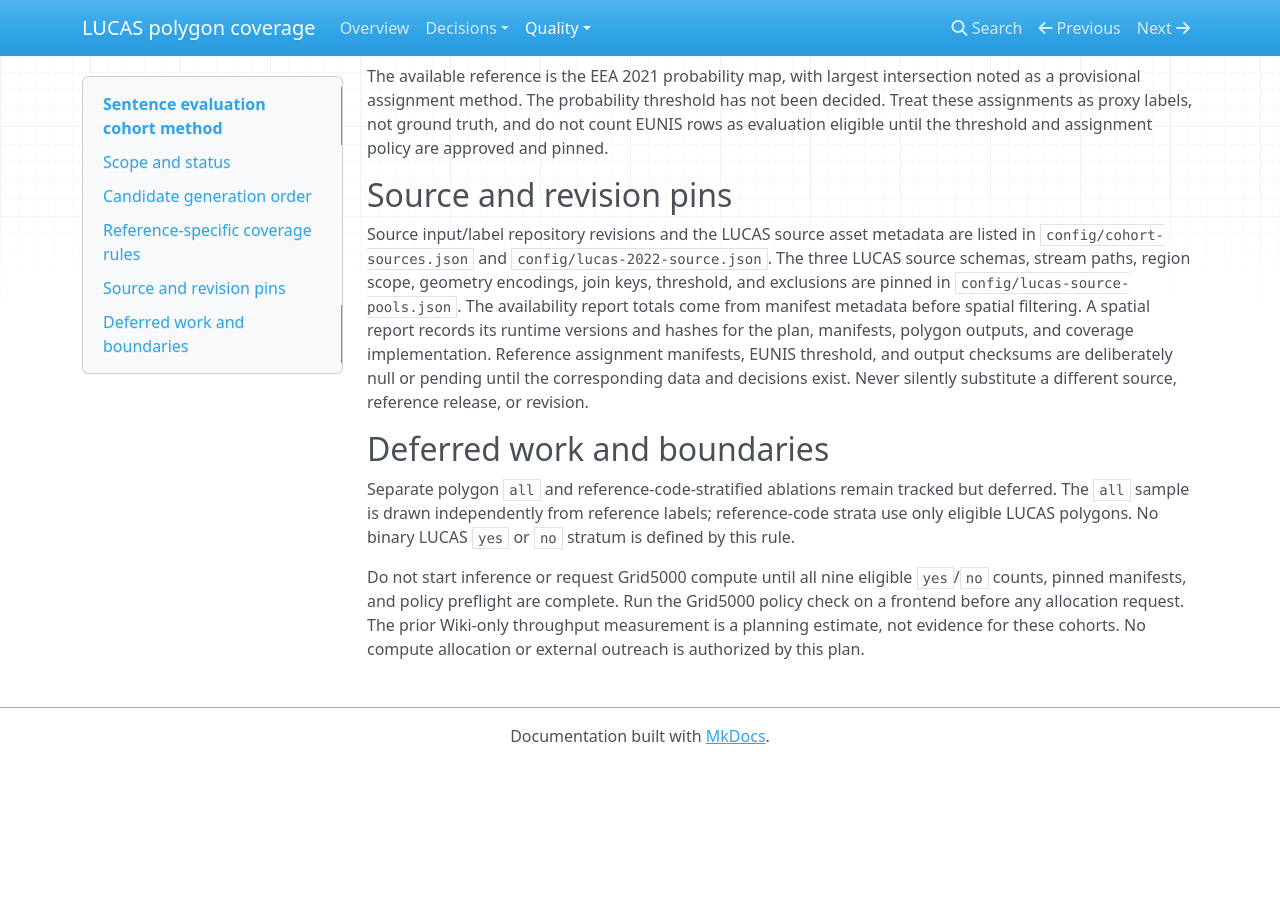
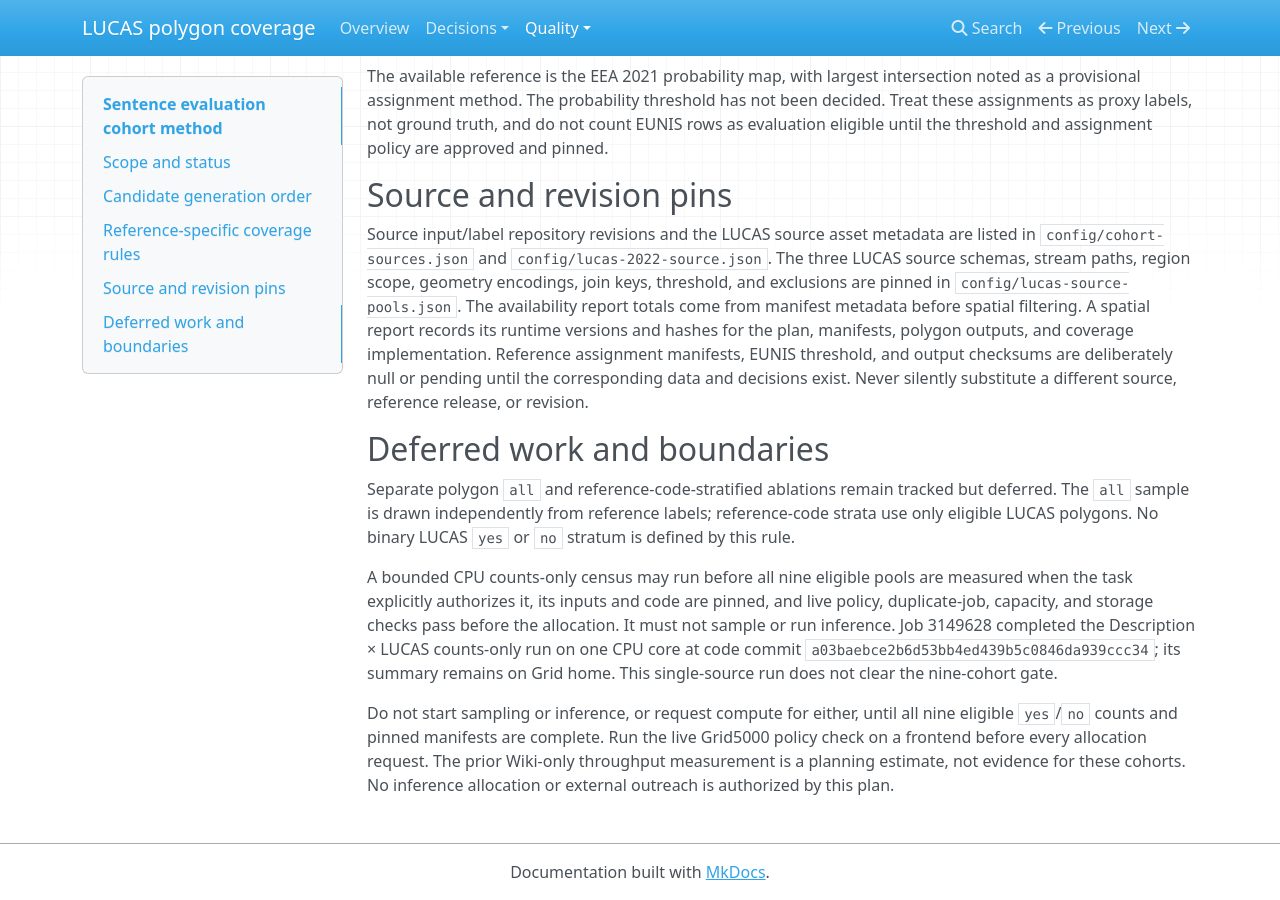
Before and after one commit to NoeFlandre/osm-polygon-lucas, an MkDocs documentation site: the page built from docs/quality/cohort-method.md, in a window 1280 px wide and 900 px high, scrolled down 2766 px. Built offline with MkDocs 1.6.1, drawn with Linux system fonts in a browser that asks for light colours; nearby versions of some CDN libraries; before the commit the page ends 3530 px from its top, so only the background shows below that.

Commit message:
Validate direct census checkpoint results

```diff
--- a/docs/quality/cohort-method.md
+++ b/docs/quality/cohort-method.md
@@ -176,9 +176,17 @@ but deferred. The `all` sample is drawn independently from reference labels;
 reference-code strata use only eligible LUCAS polygons. No binary LUCAS `yes` or
 `no` stratum is defined by this rule.
 
-Do not start inference or request Grid5000 compute until all nine eligible
-`yes`/`no` counts, pinned manifests, and policy preflight are complete. Run the
-Grid5000 policy check on a frontend before any allocation request. The prior
+A bounded CPU counts-only census may run before all nine eligible pools are
+measured when the task explicitly authorizes it, its inputs and code are pinned,
+and live policy, duplicate-job, capacity, and storage checks pass before the
+allocation. It must not sample or run inference. Job 3149628 completed the
+Description × LUCAS counts-only run on one CPU core at code commit
+`a03baebce2b6d53bb4ed439b5c0846da939ccc34`; its summary remains on Grid home.
+This single-source run does not clear the nine-cohort gate.
+
+Do not start sampling or inference, or request compute for either, until all
+nine eligible `yes`/`no` counts and pinned manifests are complete. Run the live
+Grid5000 policy check on a frontend before every allocation request. The prior
 Wiki-only throughput measurement is a planning estimate, not evidence for
-these cohorts. No compute allocation or external outreach is authorized by
+these cohorts. No inference allocation or external outreach is authorized by
 this plan.
```
Also changed, not shown: docs/quality/sentence-evaluation-readiness.md (+10 -3 lines), 2 other files.
